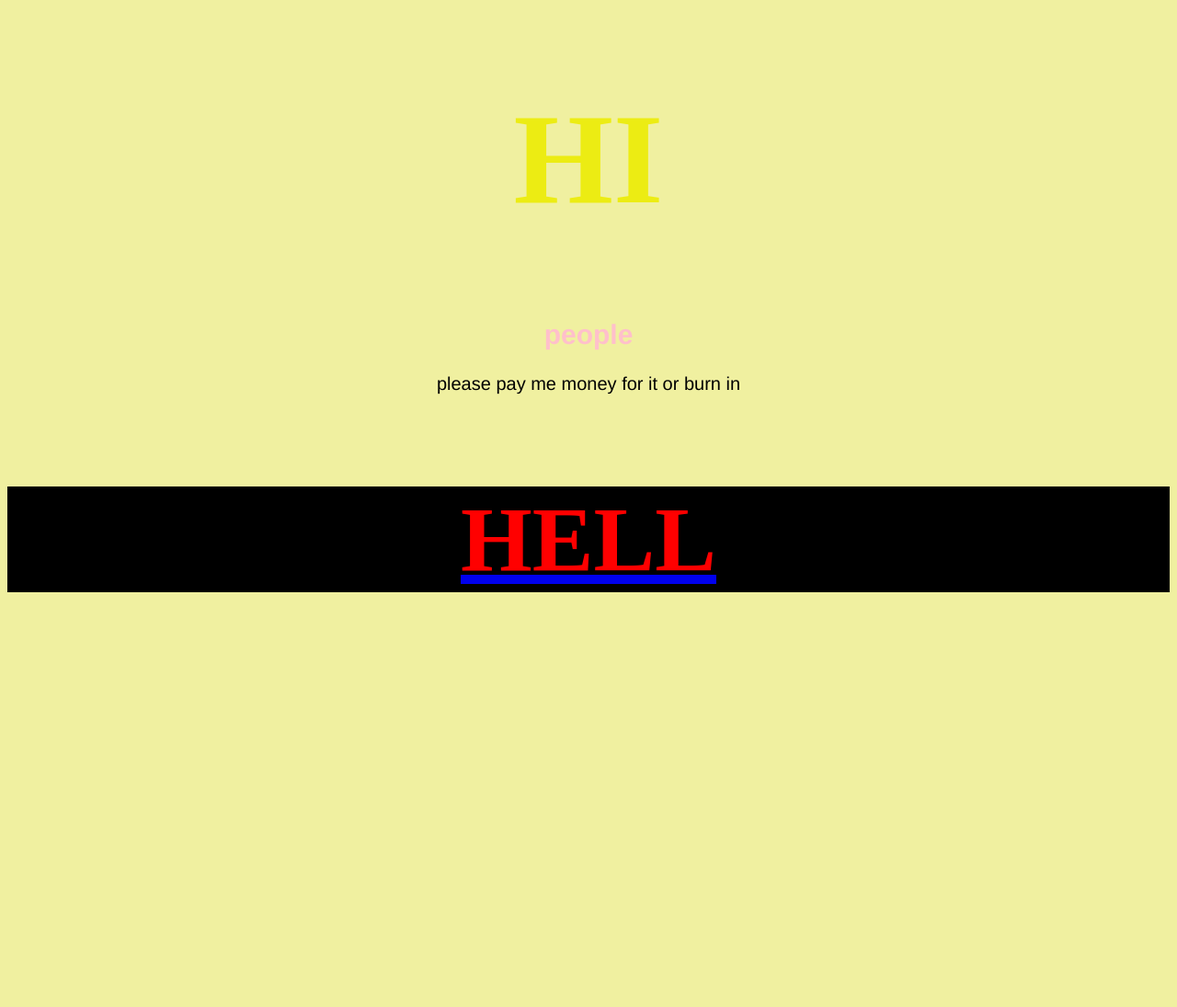
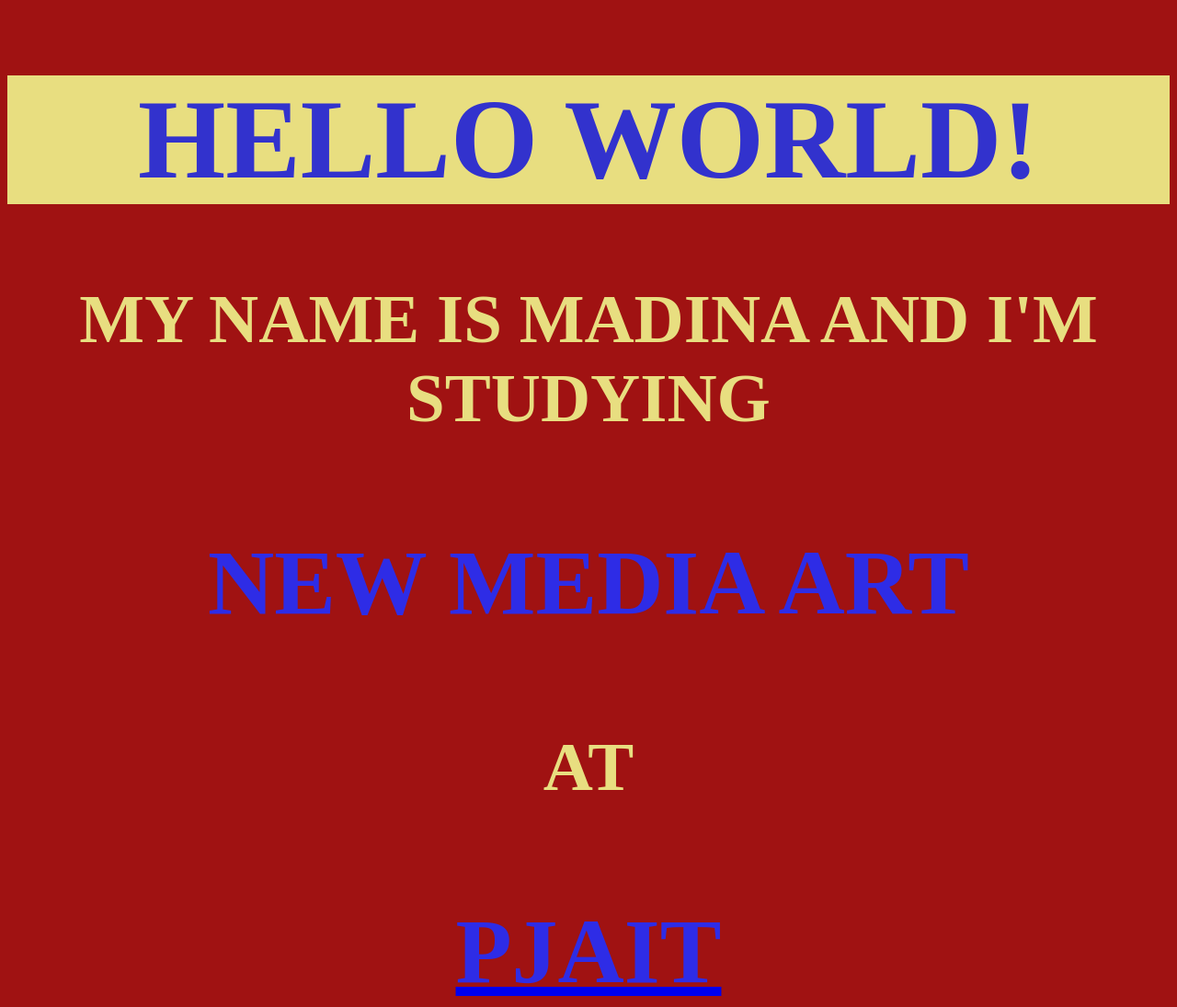
Before and after one commit to madina009/madina009.github.io, a plain HTML site: page index.html in a window 1280 px wide. Shown: the whole page at 92% size. Before the commit the page ends 800 px from the top, so only its background shows below. Drawn offline with Linux system fonts and the light colour scheme; a web font is replaced by a local one.

Commit message:
Add files via upload

```diff
--- a/index.html
+++ b/index.html
@@ -8,8 +8,12 @@
 </head>
 <body>
 <!-- partial:index.partial.html -->
-<h1> HI </h1> <h2> people </h2> please pay me money for it or burn in <a href="https://www.pja.edu.pl/">
-  <h3> HELL </h3>  <a/>
+<h1> HELLO WORLD! </h1>
+<h2> MY NAME IS MADINA AND I'M STUDYING </h2>
+<h3> NEW MEDIA ART </h3>
+<h2> AT</h2>
+<a href="https://www.pja.edu.pl/">
+  <h3> PJAIT </h3>  <a/>
 <!-- partial -->
 
 </body>
--- a/style.css
+++ b/style.css
@@ -1,42 +1,56 @@
 @font-face {
-  font-family: Mutator;
-  src: url(https://www.axis-praxis.org/fonts/webfonts/MutatorSans.ttf);
+  font-family: CenturyGothic;
+  src: url(https://www.axis-praxis.org/fonts/webfonts/MutatorSans.ttf)
 }
 @keyframes pjanim {
   0% {
-    color: blue;
+    color: yellow;
     font-size: 10px;
-    font-variation-settings: "wght" 100, "wdth" 100;
+    font-variation-settings: "wght" 300, "wdth" 300;
   }
   100% {
-    color: yellow;
+    color: BLUE;
     font-size: 150px;
     font-variation-settings: "wght" 800, "wdth" 800;
-
   }
 }
+
+@keyframes pjanim1 {
+  0% {
+    color: #E8DE80;
+    font-size: 100px;
+    font-variation-settings: "wght" 800, "wdth" 800;
+  }
+  100% {
+    color: BLUE;
+    font-size: 100px;
+    font-variation-settings: "wght" 800, "wdth" 800;
+  }
+}
+
 body {
-  font-size: 20px;
-  font-family: Helvetica;
+  color: #E8DE80;
+  font-size: 50px;
+  font-family: CenturyGothic;
   text-align: center;
-  background-color: #F0F0A0
+  background-color: #A01212;
 
   }
 
 h1 {
+  color: #A01212;
   font-size: 90px;
   text-align: center;
-  font-family: Mutator;
-  animation: 3s infinite pjanim;
+  font-family: CenturyGothic;
+  background-color: #E8DE80;
+  animation: 10s infinite pjanim;
 }
 
+
 h2 {
-color: pink; }
+color: #E8DE80; }
 
 h3{
-  color: red;
-  background-color: black;
   font-size:100px;
-  font-family: Mutator;
-  font-variation-settings:"wght" 800,  "wdth" 1000 ;
+  animation: 10s infinite pjanim1;
 }
```
